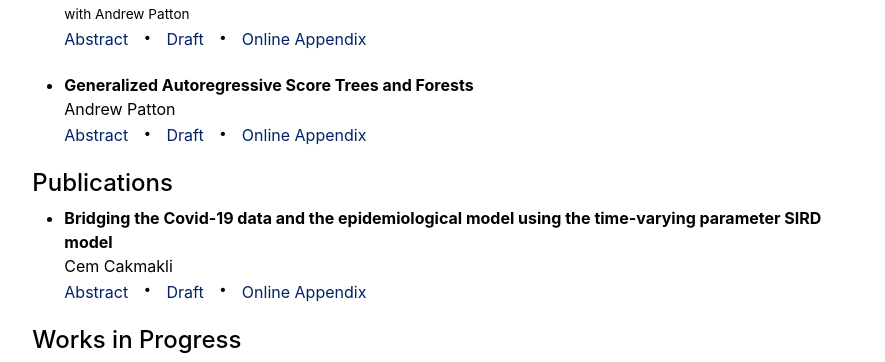
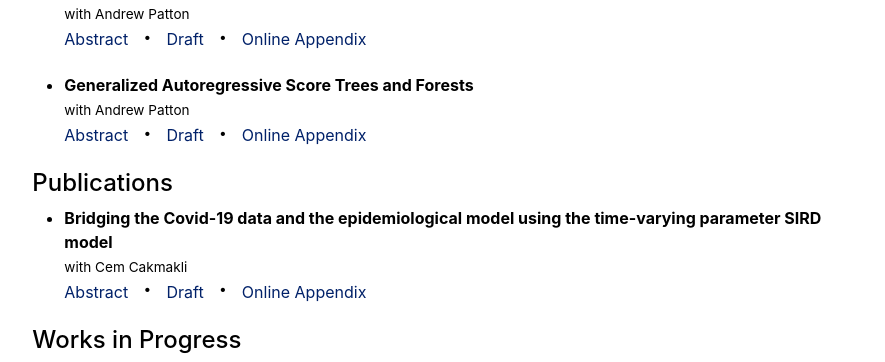
Before and after one commit to yasin-simsek/yasin-simsek.github.io, a Jekyll site: the page built from research.md, in a window 1280 px wide. Shown: the part 346-708 px from the top of the page, without its empty margins (197-1082 px from the left). Built offline with Jekyll 4.4.1, drawn with Linux system fonts in a browser that asks for light colours.

Commit message:
minor typo fix

```diff
--- a/research.md
+++ b/research.md
@@ -53,12 +53,12 @@ title: "Research"
 <br> <span style="font-size: 0.85em;">with <a href="https://public.econ.duke.edu/~ap172/" style="font-size: inherit; text-decoration: none; color: black;">Andrew Patton</a></span> <br> <span class="abstract-toggle" onclick="toggleAbstract(this)">Abstract</span> <span class="middot">&middot;</span> <a href="https://papers.ssrn.com/sol3/papers.cfm?abstract_id=5006587" class="no-underline">Draft</a> <span class="middot">&middot;</span> <span style="color:#012169;">Online Appendix</span> <span class="abstract-content"> <br> *This paper analyzes variation in the factor structure of asset returns within a trade day by combining non-parametric kernel methods with principal component analysis. We estimate the model on a collection of over 400 high frequency US equity returns over the period 1996-2020 and show that the proposed model has superior explanatory power relative to a collection of well-known observable factor models and standard PCA. We present a stylized model of asset prices and information flows and show that the factor structure of asset returns varies with the arrival of news. Using data on individual firm earnings announcements, FOMC announcements, and other macroeconomic announcements, we provide evidence consistent with our stylized model, that the superior performance of the proposed model is due to time variation in the factor structure of asset returns around times of information flows.*</span>
 
 * **Generalized Autoregressive Score Trees and Forests**
-<br><a href="https://public.econ.duke.edu/~ap172/" style="font-size: inherit; text-decoration: none; color: black;">Andrew Patton</a> <br>
+<br> <span style="font-size: 0.85em;">with <a href="https://public.econ.duke.edu/~ap172/" style="font-size: inherit; text-decoration: none; color: black;">Andrew Patton</a></span> <br>
 <span class="abstract-toggle" onclick="toggleAbstract(this)">Abstract</span> <span class="middot">&middot;</span> <a href="https://papers.ssrn.com/sol3/papers.cfm?abstract_id=4459756" class="no-underline">Draft</a> <span class="middot">&middot;</span> <span style="color:#012169;">Online Appendix</span> <span class="abstract-content"> <br> *We propose methods to improve the forecasts from generalized autoregressive score (GAS) models (Creal et. al, 2013; Harvey, 2013) by localizing their parameters using decision trees and random forests. These methods avoid the curse of dimensionality faced by kernel-based approaches, and allow one to draw on information from multiple state variables simultaneously. We apply the new models to four distinct empirical analyses, and in all applications the proposed new methods significantly outperform the baseline GAS model. In our applications to stock return volatility and density prediction, the optimal GAS tree model reveals a leverage effect and a variance risk premium effect. Our study of stock-bond dependence finds evidence of a flight-to-quality effect in the optimal GAS forest forecasts, while our analysis of high-frequency trade durations uncovers a volume-volatility effect.*</span>
 
 #### Publications
 * **Bridging the Covid-19 data and the epidemiological model using the time-varying parameter SIRD model**
-<br><a href="https://sites.google.com/site/cemcakmakli/home" style="font-size: inherit; text-decoration: none; color: black;">Cem Cakmakli</a> <br>
+<br><span style="font-size: 0.85em;">with <a href="https://sites.google.com/site/cemcakmakli/home" style="font-size: inherit; text-decoration: none; color: black;">Cem Cakmakli</a></span> <br>
 <span class="abstract-toggle" onclick="toggleAbstract(this)">Abstract</span> <span class="middot">&middot;</span> <a href="https://www.sciencedirect.com/science/article/pii/S0304407624001337" class="no-underline">Draft</a> <span class="middot">&middot;</span> <span style="color:#012169;">Online Appendix</span> <span class="abstract-content"> <br> **This paper extends the canonical model of epidemiology, the SIRD model, to allow for time-varying parameters for real-time measurement and prediction of the trajectory of the Covid-19 pandemic. Time variation in model parameters is captured using the score-driven modeling structure designed for the typical daily count data related to the pandemic. The resulting specification permits a flexible yet parsimonious model with a low computational cost. The model is extended to allow for unreported cases using a mixed-frequency setting. Results suggest that these cases’ effects on the parameter estimates might be sizeable. Full sample results show that the flexible framework accurately captures the successive waves of the pandemic. A real-time exercise indicates that the proposed structure delivers timely and precise information on the pandemic’s current stance*</span>
 
 
```
